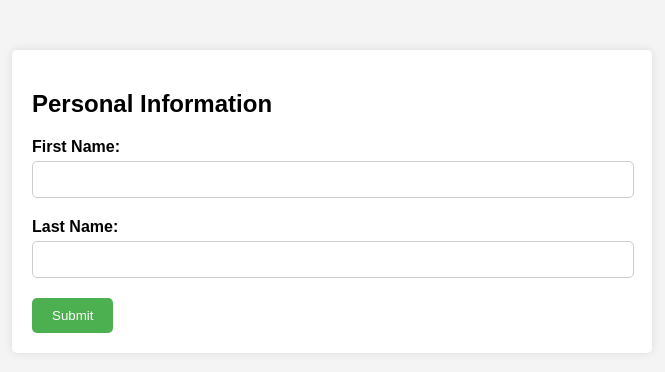
After one commit to NavyaNelluri/BeyondBackgrounds, a Flask app: page /user_details in a window 1280 px wide. The commit adds this page. Shown: the top 372 px of the page, without its empty margins (308-973 px from the left). Run offline with Flask 3, Linux system fonts and the light colour scheme.

Commit message:
Added a new webpage for the register users(job applicants)

```diff
--- a/app.py
+++ b/app.py
@@ -53,6 +53,11 @@ def register(user_type):
         flash('Invalid user type.', 'danger')
         return redirect(url_for('index'))
 
+@app.route('/user_details')
+def user_details():
+    return render_template('user_details.html')
+
+
 @app.route('/login', methods=['GET', 'POST'])
 def login():
     if request.method == 'POST':
--- a/templates/login.html
+++ b/templates/login.html
@@ -39,5 +39,6 @@
             <input type="submit" value="Login">
         </form>
     </div>
+
 </body>
 </html>
--- /dev/null
+++ b/templates/user_details.html
@@ -0,0 +1,123 @@
+<!DOCTYPE html>
+<html>
+<head>
+    <meta charset="UTF-8">
+    <meta name="viewport" content="width=device-width, initial-scale=1.0">
+    <title>User Details - BeyondBackgrounds</title>
+    <style>
+        body {
+            font-family: Arial, sans-serif;
+            margin: 0;
+            padding: 0;
+            background-color: #f4f4f4;
+        }
+
+        .container {
+            max-width: 600px;
+            margin: 0 auto;
+            background-color: #fff;
+            padding: 20px;
+            border-radius: 5px;
+            box-shadow: 0px 0px 10px 0px rgba(0,0,0,0.1);
+            margin-top: 50px;
+        }
+
+        .form-group {
+            margin-bottom: 20px;
+        }
+
+        label {
+            display: block;
+            font-weight: bold;
+        }
+
+        input[type="text"], input[type="email"], input[type="date"], input[type="number"], input[type="file"] {
+            width: calc(100% - 20px);
+            padding: 10px;
+            margin-top: 5px;
+            border: 1px solid #ccc;
+            border-radius: 5px;
+        }
+
+        input[type="submit"] {
+            background-color: #4caf50;
+            color: white;
+            padding: 10px 20px;
+            border: none;
+            border-radius: 5px;
+            cursor: pointer;
+        }
+
+        input[type="submit"]:hover {
+            background-color: #45a049;
+        }
+    </style>
+</head>
+<body>
+
+    <div class="container">
+        <h2>Personal Information</h2>
+        <form method="POST" action="/register/applicant-details" onsubmit="return validateStep2()">
+            <div class="form-group">
+                <label for="first_name">First Name:</label>
+                <input type="text" id="first_name" name="first_name" required>
+            </div>
+            <div class="form-group">
+                <label for="last_name">Last Name:</label>
+                <input type="text" id="last_name" name="last_name" required>
+            </div>
+            <!-- ... (other additional form fields) ... -->
+            <input type="submit" value="Submit">
+        </form>
+    </div>
+
+    <script>
+        function validateStep2() {
+            // You can add validation logic for step 2 fields here if needed
+            return true; // Return true to submit the form
+        }
+    </script>
+</body>
+</html>
+
+    <!--<div class="container">
+        <h1>Welcome, {{ user_fullname }}!</h1>
+        <h2>Enter Additional Details:</h2>
+        <form method="POST" action="/save_details">
+            <div class="form-group">
+                <label for="first_name">First Name:</label>
+                <input type="text" id="first_name" name="first_name" required>
+            </div>
+            <div class="form-group">
+                <label for="last_name">Last Name:</label>
+                <input type="text" id="last_name" name="last_name" required>
+            </div>
+            <div class="form-group">
+                <label for="email">Email:</label>
+                <input type="email" id="email" name="email" required>
+            </div>
+            <div class="form-group">
+                <label for="dob">Date of Birth:</label>
+                <input type="date" id="dob" name="dob" required>
+            </div>
+            <div class="form-group">
+                <label for="resume">Resume Upload:</label>
+                <input type="file" id="resume" name="resume" required accept=".pdf,.doc,.docx">
+            </div>
+            <div class="form-group">
+                <label for="experiences">Experiences (Yes/No):</label>
+                <input type="text" id="experiences" name="experiences" required>
+            </div>
+            <div class="form-group">
+                <label for="criminal_history">Criminal History (Yes/No):</label>
+                <input type="text" id="criminal_history" name="criminal_history" required>
+            </div>
+            <div class="form-group">
+                <label for="expected_salary">Expected Salary:</label>
+                <input type="number" id="expected_salary" name="expected_salary" required>
+            </div>
+            <input type="submit" value="Submit">
+        </form>
+    </div>
+</body>
+</html> -->
```
Also changed, not shown: templates/applicant_register.html (+18 -16 lines).
